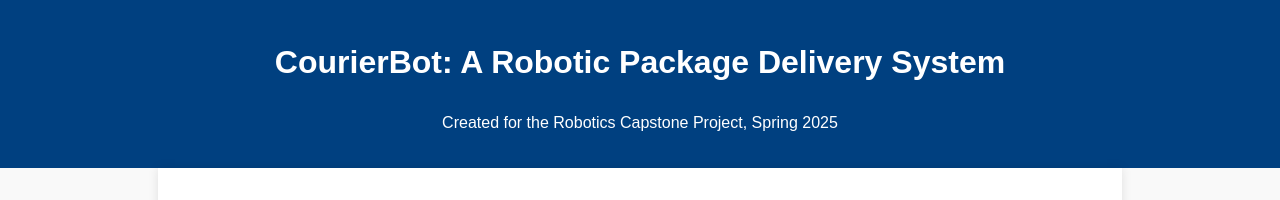
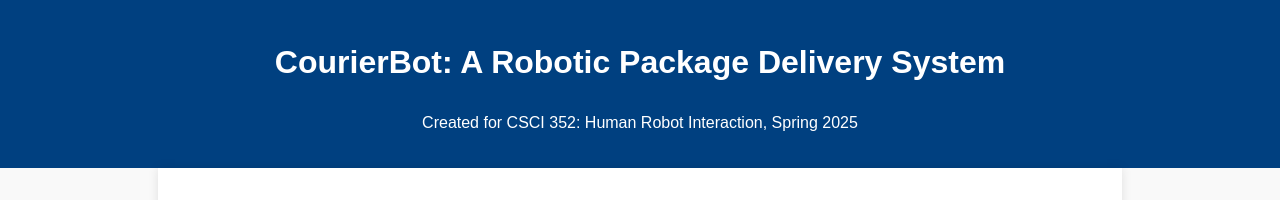
Before and after one commit to eleanorcamp/CourierBot, a plain HTML site: page index.html in a window 1280 px wide. Shown: the top 200 px of the page. Drawn offline with Linux system fonts and the light colour scheme.

Commit message:
Update index.html

```diff
--- a/index.html
+++ b/index.html
@@ -9,7 +9,7 @@
 <body>
     <header>
         <h1>CourierBot: A Robotic Package Delivery System</h1>
-        <p>Created for the Robotics Capstone Project, Spring 2025</p>
+        <p>Created for CSCI 352: Human Robot Interaction, Spring 2025</p>
     </header>
 
     <main>
```
